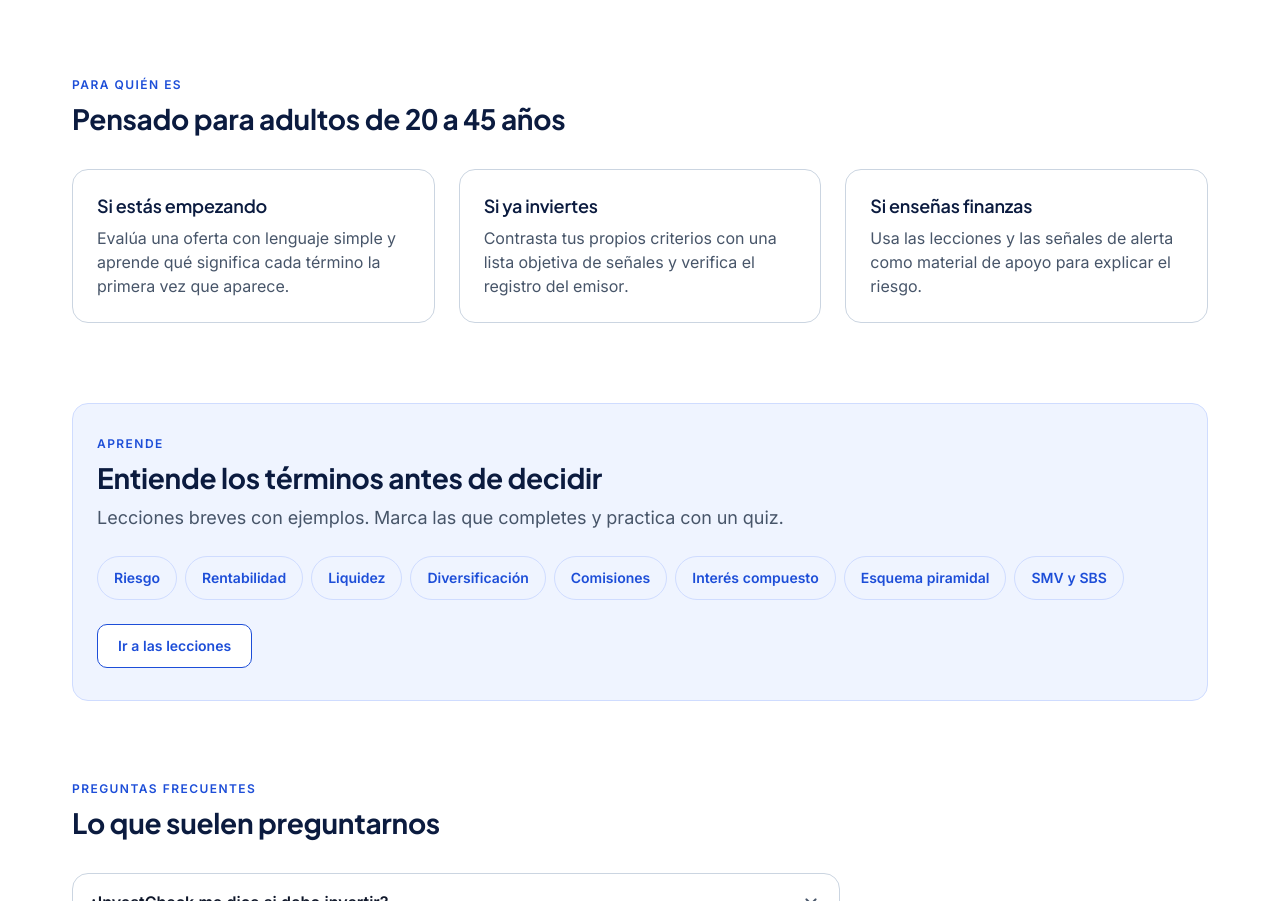
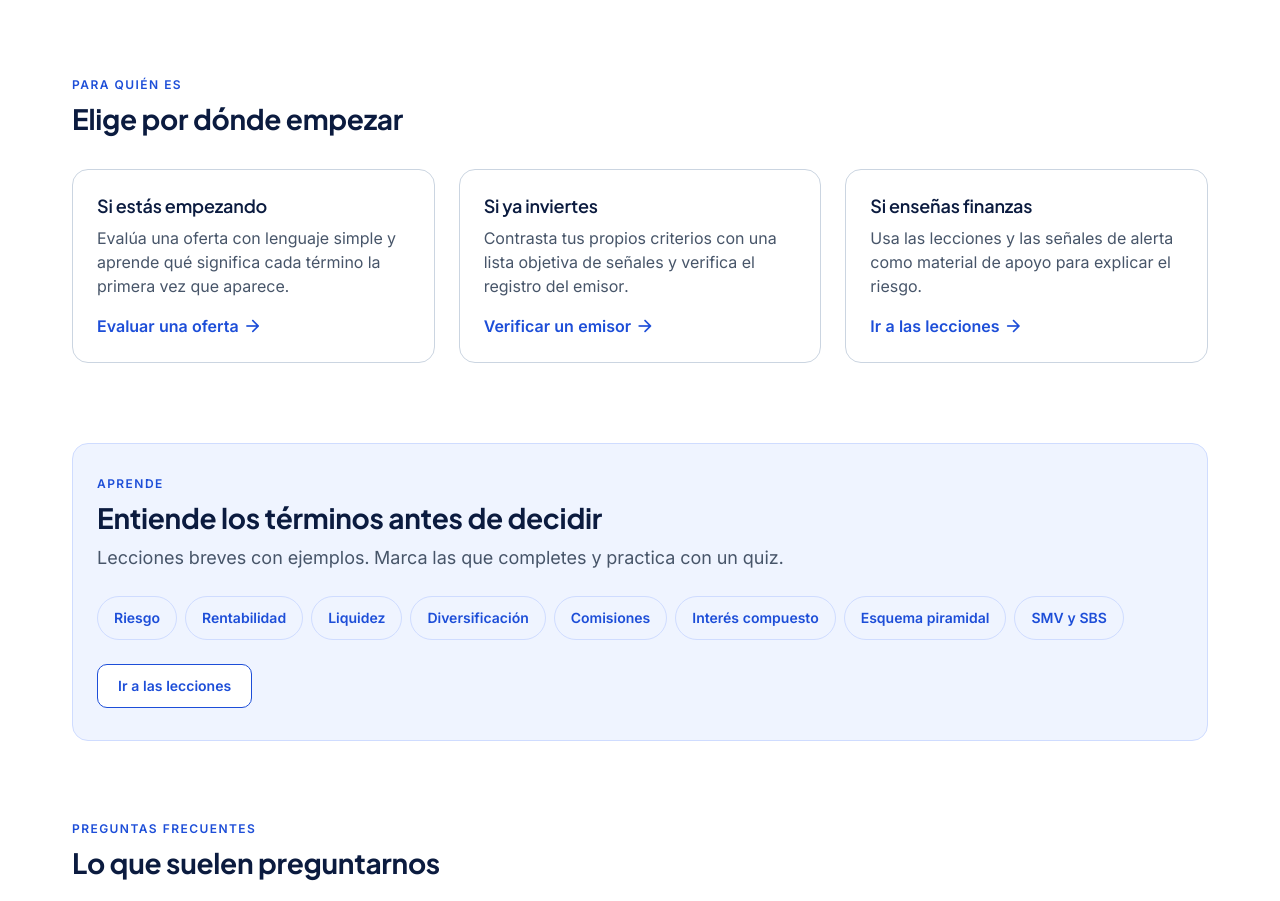
Before and after one commit to dylanbtn3110/Investcheck, a website: page index.html in a window 1280 px wide. Shown: the part 2638-3539 px from the top of the page. Drawn offline with nearby package versions, Linux system fonts and the light colour scheme.

Commit message:
feat(landing): enlazar las tarjetas de "Para quién es" según US32
Cada tarjeta lleva ahora a su sección: "Si estás empezando" a Evaluar
oferta, "Si ya inviertes" a Verificar emisor y "Si enseñas finanzas" a
Aprende, con un texto de acción al pie (.card-action, solo con tokens).

El título "Pensado para adultos de 20 a 45 años" se cambia por "Elige
por dónde empezar", porque dejaba fuera al segmento de docentes.

```diff
--- a/assets/css/components.css
+++ b/assets/css/components.css
@@ -167,6 +167,9 @@ a.brand:hover { color: var(--color-primary-dark); }
 .card h3 { display: flex; align-items: center; gap: var(--space-sm); font-size: 1.125rem; line-height: 1.5rem; margin-bottom: var(--space-sm); }
 .card h3 .icon { color: var(--color-primary); }
 .card p { color: var(--color-gray-600); }
+/* Texto de acción al pie de una tarjeta enlazada ("Evaluar una oferta →") */
+.card .card-action { display: flex; align-items: center; gap: var(--space-xs); margin-top: var(--space-md); color: var(--color-primary); font-weight: var(--weight-semibold); }
+.card-link:hover .card-action { color: var(--color-primary-hover); }
 @media (min-width: 600px) { .card { padding: var(--space-lg); } }
 
 .grid { display: grid; gap: var(--gutter); }
--- a/index.html
+++ b/index.html
@@ -168,12 +168,12 @@
   <div class="container">
     <div class="section-head">
       <span class="eyebrow">Para quién es</span>
-      <h2 id="quien-title">Pensado para adultos de 20 a 45 años</h2>
+      <h2 id="quien-title">Elige por dónde empezar</h2>
     </div>
     <div class="grid grid-3">
-      <div class="card"><h3>Si estás empezando</h3><p>Evalúa una oferta con lenguaje simple y aprende qué significa cada término la primera vez que aparece.</p></div>
-      <div class="card"><h3>Si ya inviertes</h3><p>Contrasta tus propios criterios con una lista objetiva de señales y verifica el registro del emisor.</p></div>
-      <div class="card"><h3>Si enseñas finanzas</h3><p>Usa las lecciones y las señales de alerta como material de apoyo para explicar el riesgo.</p></div>
+      <a class="card card-link" href="evaluar.html"><h3>Si estás empezando</h3><p>Evalúa una oferta con lenguaje simple y aprende qué significa cada término la primera vez que aparece.</p><p class="card-action">Evaluar una oferta <span class="icon icon-sm" aria-hidden="true">arrow_forward</span></p></a>
+      <a class="card card-link" href="verificar.html"><h3>Si ya inviertes</h3><p>Contrasta tus propios criterios con una lista objetiva de señales y verifica el registro del emisor.</p><p class="card-action">Verificar un emisor <span class="icon icon-sm" aria-hidden="true">arrow_forward</span></p></a>
+      <a class="card card-link" href="aprende.html"><h3>Si enseñas finanzas</h3><p>Usa las lecciones y las señales de alerta como material de apoyo para explicar el riesgo.</p><p class="card-action">Ir a las lecciones <span class="icon icon-sm" aria-hidden="true">arrow_forward</span></p></a>
     </div>
   </div>
 </section>
```
